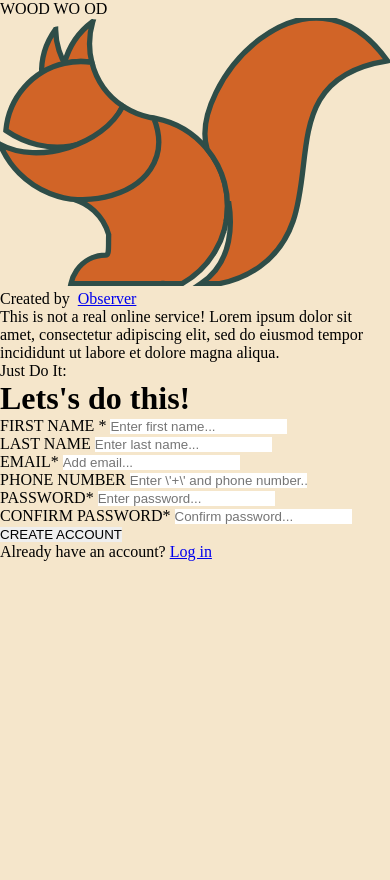
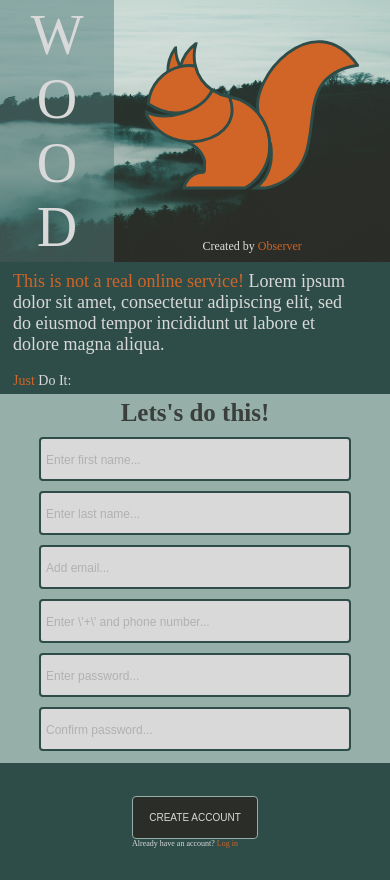
Before and after one commit to implObserver/Sign-Up-Form, a plain HTML site: page index.html in a window 390 px wide. Before the commit the page ends 844 px from the top, so only its background shows below. Drawn offline with Linux system fonts and the light colour scheme.

Commit message:
style:add layout for 480px max devices

```diff
--- a/index.html
+++ b/index.html
@@ -13,9 +13,15 @@
 <body>
     <div class="section-1">
         <div class="section-1__header">
-            <text class="text-v1">WOOD</text>
+            <!--<text class="text-v1">WOOD</text>
             <text class="text-v2">WO</text>
-            <text class="text-v2">OD</text>
+            <text class="text-v2">OD</text> -->
+            <div class="title">
+                <div class="char">W</div>
+                <div class="char">O</div>
+                <div class="char">O</div>
+                <div class="char">D</div>
+            </div>
         </div>
 
         <div class="logo-wrapper">
@@ -28,7 +34,8 @@
     </div>
 
     <div class="section-2">
-        <p><span class="orange">This is not a real online service!</span> Lorem ipsum dolor sit amet, consectetur adipiscing elit,
+        <p><span class="orange">This is not a real online service!</span> Lorem ipsum dolor sit amet, consectetur
+            adipiscing elit,
             sed do eiusmod tempor incididunt ut labore et
             dolore magna aliqua.
         </p>
@@ -40,8 +47,8 @@
         <ul class="fields">
             <li>
                 <label for="first_name">FIRST NAME <span aria-label="required">*</span></label>
-                <input type="text" id="first_name" name="user_first-name" placeholder="Enter first name..." class="field"
-                    maxlength="50" required>
+                <input type="text" id="first_name" name="user_first-name" placeholder="Enter first name..."
+                    class="field" maxlength="50" required>
                 <span class="error" aria-live="polite"></span>
             </li>
             <li>
--- a/style.css
+++ b/style.css
@@ -7,7 +7,7 @@
     box-sizing: border-box;
 }
 
-@media screen and (max-width: 320px) {
+@media screen and (max-width: 320.5px) {
     body {
         background: rgb(241, 206, 206);
 
@@ -48,11 +48,14 @@
         height: 165px;
     }
 
-    .section-1__header .text-v1 {
-        display: none;
+    .title {
+        display: flex;
+        flex-wrap: wrap;
+        justify-content: center;
+        align-items: center;
     }
 
-    .section-1__header .text-v2 {
+    .char {
         font-size: 64px;
         color: #D9D9D9;
     }
@@ -141,7 +144,7 @@
         margin-top: 5px;
         font-size: 20px;
         text-align: center;
-        color:#3a3f3c
+        color: #3a3f3c
     }
 
     ul {
@@ -288,31 +291,309 @@
     }
 }
 
-@media only screen and (min-width: 321px) and (max-width: 480px) {
+@media only screen and (min-width: 321px) and (max-width: 480.5px) {
     body {
         background: rgb(245, 230, 203);
+        ;
+
+        display: grid;
+        grid-template-areas:
+            'section-1'
+            'section-2'
+            'registration'
+            'registration-submit';
+    }
+
+    .section-1 {
+        grid-area: section-1;
+
+        background-image: url("./images/background.jpg");
+        background-size: 100% 100%;
+
+        display: grid;
+        grid-template-areas:
+            'header logo'
+            'header link';
+
+        width: 100vw;
+        min-height: 262px;
+    }
+
+    .section-1__header {
+        grid-area: header;
+
+        background-color: #4f7b7980;
+
+        display: flex;
+        flex-wrap: wrap;
+        justify-content: center;
+        align-items: center;
+
+        max-width: 133px;
+        height: 262px;
+    }
+
+    .title {
+        display: flex;
+        flex-direction: column;
+        align-items: center;
+    }
+
+    .char {
+        font-size: 56px;
+        color: #D9D9D9;
+    }
+
+    .logo-wrapper {
+        display: flex;
+        justify-content: center;
+        align-items: center;
+
+        max-width: 353px;
+        max-height: 242px;
+    }
+
+    .logo {
+        grid-area: logo;
+
+        width: 55vw;
+        height: 55vw;
+    }
+
+    .footer-link {
+        grid-area: link;
+
+        display: flex;
+        align-self: center;
+        justify-self: center;
+
+        font-size: 12px;
+        color: #E0E0E0;
+    }
+
+    .section-2 {
+        grid-area: section-2;
+
+        background-color: #2E4D48;
+
+        display: flex;
+        flex-direction: column;
+        flex-wrap: wrap;
+
+        width: 100vw;
+        min-height: 124px;
+    }
+
+    p {
+        font-size: 18px;
+        color: #D9D9D9;
+
+        width: 90vw;
+
+        margin-top: 9px;
+        margin-left: 13px;
+        margin-bottom: 18px;
+    }
+
+    .section-2 text {
+        color: #D9D9D9;
+        font-size: 14px;
+
+        width: 40vw;
+
+        margin-left: 13px;
+        margin-bottom: 5px;
+    }
+
+    .orange {
+        color: #D16427;
+    }
+
+    #registration {
+        grid-area: registration;
+
+        background-color: #96AFA9;
+
+        display: flex;
+        flex-direction: column;
+        align-items: center;
+
+        width: 100vw;
+        min-height: 369px;
+
+        gap: 10px;
+    }
+
+    #registration h1 {
+        margin-top: 5px;
+        font-size: 25px;
+        text-align: center;
+        color: #3a3f3c
+    }
+
+    ul {
+        list-style-type: none;
+        margin: 0;
+        padding: 0;
+    }
+
+    .fields {
+        display: flex;
+        flex-direction: column;
+        align-items: center;
+
+        gap: 10px;
+        margin-bottom: 10px;
+    }
+
+    .field {
+        display: flex;
+
+        background-color: #D9D9D9;
+
+        width: 80vw;
+        height: 44px;
+
+        border-radius: 4px;
+        border: 2px #2E4D48 solid;
+
+        font-size: 12;
+
+        padding-left: 5px;
+    }
+
+    label {
+        display: none;
+    }
+
+    .registration-submit {
+        grid-area: registration-submit;
+
+        background-color: #2E4D48;
+
+        display: flex;
+        flex-direction: column;
+        justify-content: center;
+        align-items: center;
+
+        width: 100vw;
+        min-height: 117px;
+    }
+
+    .create-account {
+        background-color: #2B2D28;
+
+        border: 1px #96AFA9 solid;
+        border-radius: 4px;
+
+        width: 126px;
+        height: 43px;
+
+        font-size: 10px;
+        color: #D9D9D9;
+    }
+
+    .text-login {
+        width: 126px;
+
+        font-size: 8px;
+        color: #D9D9D9;
+    }
+
+    a {
+        outline: none;
+        text-decoration: none;
+
+        color: #D16427;
+    }
+
+    a:hover {
+        color: #fc5c00;
+    }
+
+    .field:hover {
+        border: 0.38vh #476863 solid;
+    }
+
+    .field:focus {
+        appearance: none;
+        outline: none;
+        border: 0.38vh #4c7a73 solid;
+        background-color: #ebeaea;
+    }
+
+    .create-account:hover {
+        background-color: #3a3f3c;
+    }
+
+    .create-account:active {
+        position: relative;
+        top: +1px;
+    }
+
+    ::placeholder {
+        opacity: 0.4;
+        font-size: 12px;
+    }
+
+    input:-webkit-autofill,
+    input:-webkit-autofill:hover,
+    input:-webkit-autofill:focus,
+    input:-webkit-autofill:active {
+        -webkit-box-shadow: 0 0 0 44px white inset !important;
+    }
+
+    .error {
+        display: flex;
+        max-width: 80vw;
+        font-size: 12px;
+        color: #900;
+        background-color: #ebeaea;
+        border-radius: 0.5vh 0.5vh 0.5vh 0.5vh;
+    }
+
+    .error:not(:empty) {
+        border: 1px #900 solid;
+    }
+
+    .invalid,
+    .invalid:focus {
+        border: 2px #900 solid;
+    }
+
+    .invalid:hover {
+        border: 0.38vh rgb(221, 50, 50) solid;
+    }
+
+    .valid,
+    .valid:focus {
+        border: 2px rgb(60, 161, 69) solid;
+    }
+
+    .valid:hover {
+        border: 0.38vh rgb(86, 197, 96) solid;
     }
 }
 
-@media only screen and (min-width: 481px) and (max-width: 768px) {
+@media only screen and (min-width: 481px) and (max-width: 768.5px) {
     body {
         background: rgb(241, 241, 156);
     }
 }
 
-@media only screen and (min-width: 769px) and (max-width: 1024px) {
+@media only screen and (min-width: 769px) and (max-width: 1024.5px) {
     body {
         background: rgb(228, 255, 228);
     }
 }
 
-@media only screen and (min-width: 1025px) and (max-width: 1600px) {
+@media only screen and (min-width: 1025px) and (max-width: 1600.5px) {
     body {
         background: lightblue;
     }
 }
 
-@media only screen and (min-width: 1601px) and (max-width: 1920px) {
+@media only screen and (min-width: 1601px) and (max-width: 1920.5px) {
     body {
         background: rgb(200, 200, 255);
     }
```
